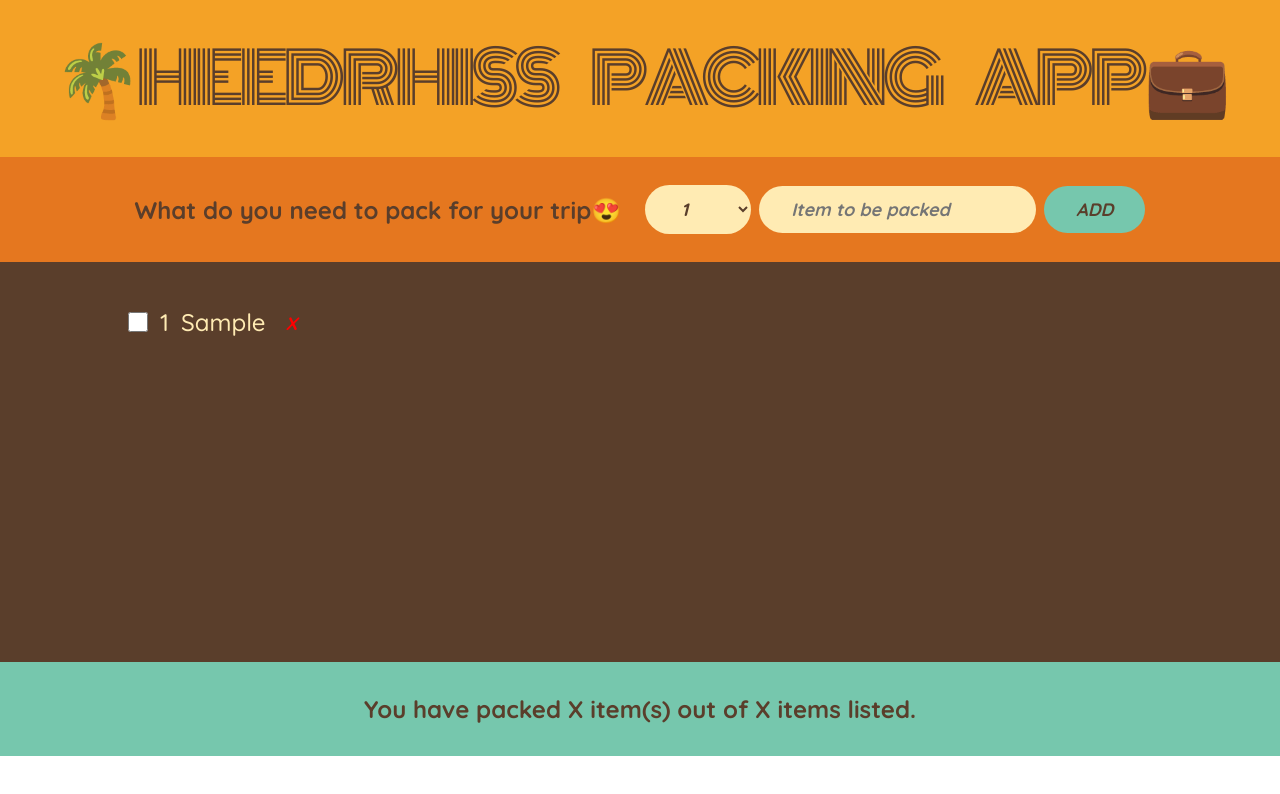
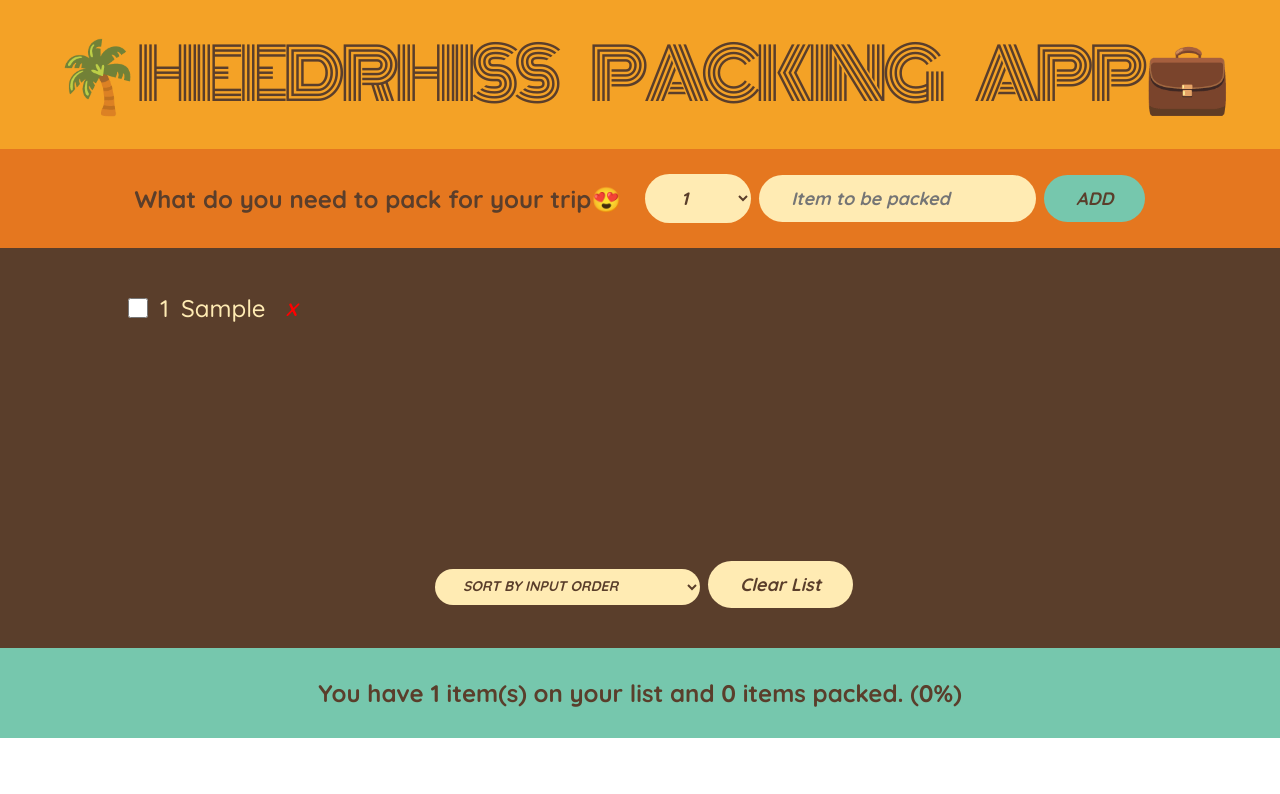
Before and after one commit to heedrhiss/Packing-App, a React (Create React App) app: page / in a window 1280 px wide. Both pictures are taken after typing "Sample" into the empty fields and a click on the button "ADD". Shown: the top 794 px of the page. Built offline with nearby package versions, Linux system fonts and the light colour scheme.

Commit message:
updated ui

```diff
--- a/src/App.js
+++ b/src/App.js
@@ -8,6 +8,7 @@ const initialItems = [
 
 function App() {
   const [items, setItems] = useState([]);
+
   function handleItems(newItem) {
     setItems((items) => [...items, newItem]);
   }
@@ -21,6 +22,13 @@ function App() {
       )
     );
   }
+  function clearList() {
+    const confirmed = window.confirm(
+      "Are you sure you want to clear all items?🤔"
+    );
+
+    if (confirmed) setItems([]);
+  }
 
   return (
     <div>
@@ -30,11 +38,13 @@ function App() {
         items={items}
         onDelete={handleDelete}
         onCheck={handleCheck}
+        onClear={clearList}
       />
-      <Footer />
+      <Footer items={items} />
     </div>
   );
 }
+
 function Logo() {
   return <h1>🌴Heedrhiss Packing App💼</h1>;
 }
@@ -72,7 +82,9 @@ function Form({ onAdd }) {
   );
 }
 
-function PackingList({ items, onDelete, onCheck }) {
+function PackingList({ items, onDelete, onCheck, onClear }) {
+  const [sorBy, setSortBy] = useState("input");
+
   return (
     <div className="list">
       <ul>
@@ -85,6 +97,19 @@ function PackingList({ items, onDelete, onCheck }) {
           />
         ))}
       </ul>
+      <div className="">
+        <select
+          value={sorBy}
+          onChange={(e) => {
+            setSortBy(e.target.value);
+          }}
+        >
+          <option value="input">Sort by Input Order</option>
+          <option value="alphabetic">Sort by Alphabetic Order</option>
+          <option value="packed">Sort by Packed Order</option>
+        </select>
+        <button onClick={onClear}>Clear List</button>
+      </div>
     </div>
   );
 }
@@ -112,10 +137,28 @@ function Item({ item, onDelete, onCheck }) {
   );
 }
 
-function Footer() {
+function Footer({ items }) {
+  if (items.length === 0)
+    return (
+      <div className="stats">
+        <p>Start adding your items to your Packing List🚀</p>
+      </div>
+    );
+
+  const numItem = items.length;
+  const numPacked = items.filter((item) => item.packed).length;
+  const percent = Math.round((numPacked / numItem) * 100);
+
   return (
     <footer className="stats">
-      <p>You have packed X item(s) out of X items listed.</p>
+      {percent === 100 ? (
+        <p>You have Packed all items🥰 and ready to go...!🚀</p>
+      ) : (
+        <p>
+          You have {numItem} item(s) on your list and {numPacked} items packed.
+          ({percent}%)
+        </p>
+      )}
     </footer>
   );
 }
--- a/src/index.css
+++ b/src/index.css
@@ -34,12 +34,12 @@ h1 {
   font-weight: 400;
   word-spacing: 30px;
   letter-spacing: -5px;
-  padding: 2.4rem 0;
+  padding: 2rem 0;
 }
 
 .add-form {
   background-color: #e5771f;
-  padding: 2.8rem 0;
+  padding: 2.5rem 0;
   display: flex;
   align-items: center;
   justify-content: center;
@@ -129,5 +129,5 @@ input[type="checkbox"] {
   background-color: #76c7ad;
   text-align: center;
   font-weight: 700;
-  padding: 3.2rem 0;
+  padding: 3rem 0;
 }
```
